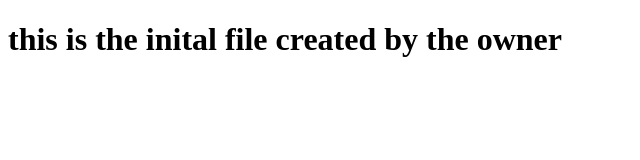
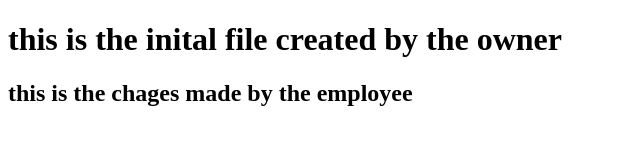
Before and after one commit to srinithyaerasem/merging, a plain HTML site: page index.html in a window 1280 px wide. Shown: the whole page, without its empty margins (0-640 px from the left). Drawn offline with Linux system fonts and the light colour scheme.

Commit message:
Commit made by employee into bugfix branch

```diff
--- a/index.html
+++ b/index.html
@@ -9,6 +9,9 @@
     <h1>
         this is the inital file created by the owner
     </h1>
+    <h2>
+        this is the chages made by the employee
+    </h2>
 
 </body>
 </html>
```
